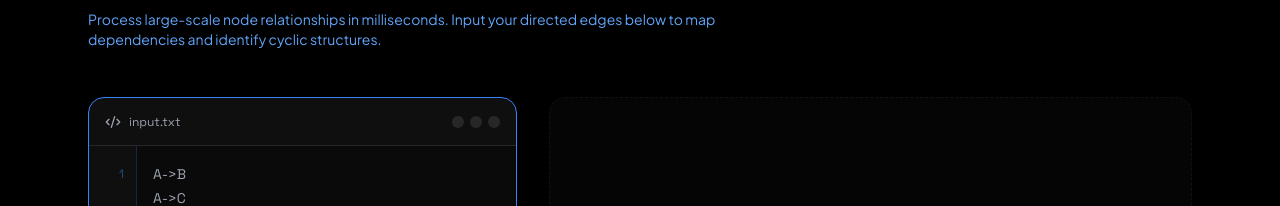
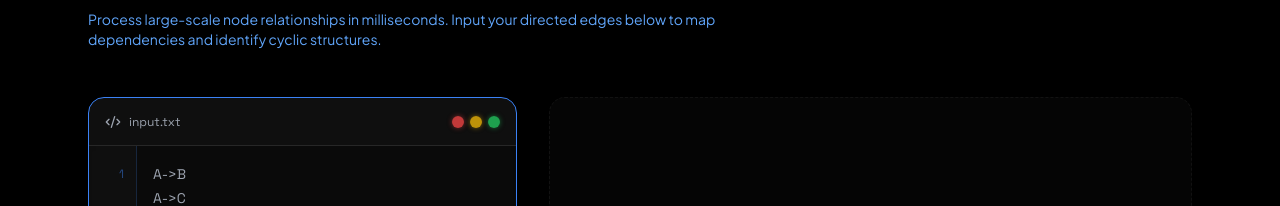
Before and after one commit to akshpuri30/BAJAJ, a Next.js app: page / in a window 1280 px wide. Shown: the part 1044-1250 px from the top of the page. Built offline with nearby package versions, Linux system fonts and the light colour scheme.

Commit message:
style: update window control dots to macOS colors

```diff
--- a/components/Analyzer.tsx
+++ b/components/Analyzer.tsx
@@ -77,10 +77,10 @@ export default function Analyzer() {
                 <Code2 className="w-4 h-4" />
                 <span>input.txt</span>
               </div>
-              <div className="flex items-center gap-1.5 opacity-50 hover:opacity-100 transition-opacity">
-                <div className="w-3 h-3 rounded-full bg-white/20" />
-                <div className="w-3 h-3 rounded-full bg-white/20" />
-                <div className="w-3 h-3 rounded-full bg-white/20" />
+              <div className="flex items-center gap-1.5 hover:opacity-100 transition-opacity">
+                <div className="w-3 h-3 rounded-full bg-red-500/80 shadow-[0_0_5px_rgba(239,68,68,0.5)]" />
+                <div className="w-3 h-3 rounded-full bg-yellow-500/80 shadow-[0_0_5px_rgba(234,179,8,0.5)]" />
+                <div className="w-3 h-3 rounded-full bg-green-500/80 shadow-[0_0_5px_rgba(34,197,94,0.5)]" />
               </div>
             </div>
 
```
